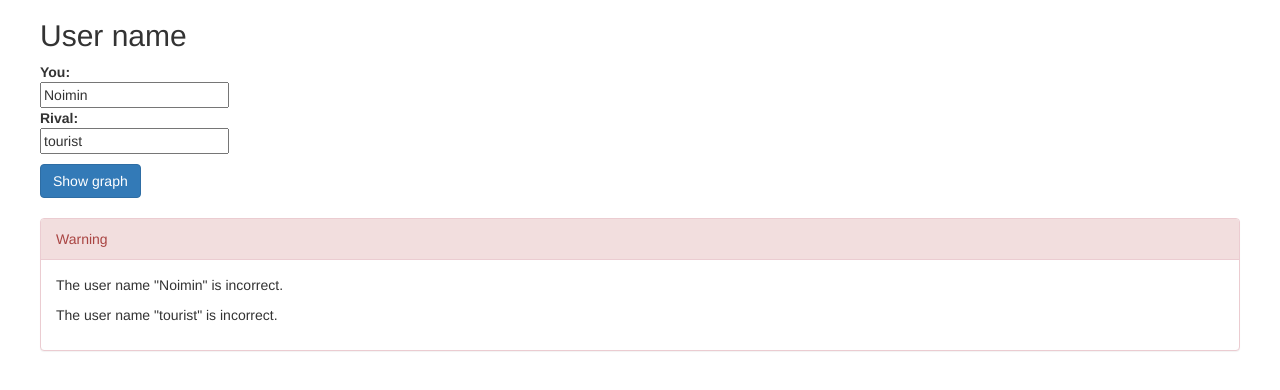
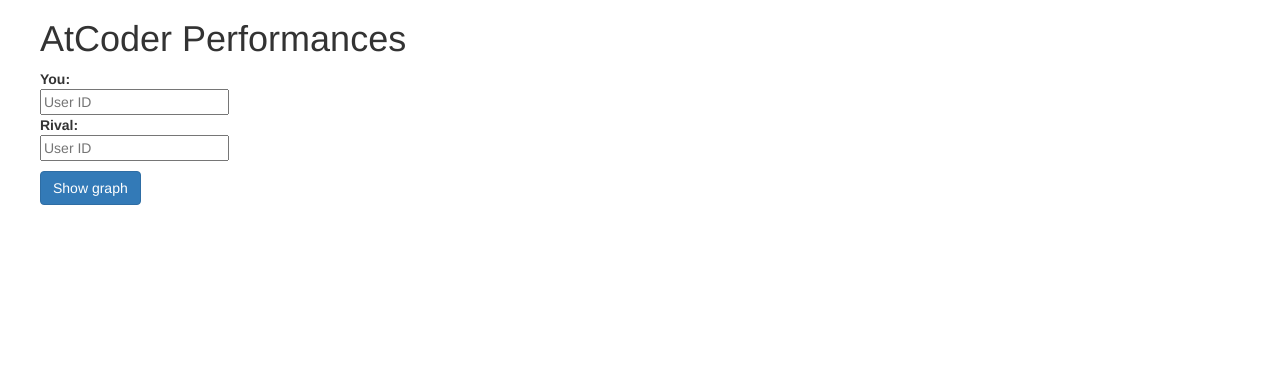
Before and after one commit to MinariYoshinari/WebComp, a Flask app: page / in a window 1280 px wide. Shown: the part 51-441 px from the top of the page. Run offline with Flask 2, Linux system fonts and the light colour scheme; data that the repository does not hold is empty; some libraries are stand-ins or nearby versions.

Commit message:
入力フォーム周りを改善

```diff
--- a/atcoder_performances.py
+++ b/atcoder_performances.py
@@ -13,20 +13,21 @@
 app = Flask(__name__)
 app.config.from_object(__name__)
 
-def create_graph(username="Noimin", rivalname="tourist"):
+def create_graph(username="", rivalname=""):
+    input_ = username or rivalname
     me = User(username)
     rival = User(rivalname)
     if me.performances is None or (rival.performances is None and rival.id):
         graph = None
     else:
         graph = Graph(me, rival)
-    return render_template('show_graph.html', me=me, rival=rival, graph=graph)
+    return render_template('show_graph.html', input=input_, me=me, rival=rival, graph=graph)
 
 @app.route('/')
 def init_graph():
     return create_graph()
 
-@app.route('/show_graph', methods=['POST'])
+@app.route('/', methods=['POST'])
 def show_graph():
     return create_graph(request.form['username'], request.form['rivalname'])
 
--- a/templates/show_graph.html
+++ b/templates/show_graph.html
@@ -1,15 +1,16 @@
 {% extends "layout.html" %}
     {% block body %}
-    <h2>User name</h2>
+        <h1>AtCoder Performances</h1>
         <form action="{{ url_for('show_graph') }}" method=post>
             <dl>
                 <dt>You:
-            <dd><input type=text name=username value={{ me.id }}>
+                <dd><input type=text name=username placeholder="User ID" value="{{ me.id }}">
                 <dt>Rival:
-            <dd><input type=text name=rivalname value={{ rival.id }}>
+                <dd><input type=text name=rivalname placeholder="User ID" value="{{ rival.id }}">
                 <dd style="padding: 10px 0 0 0"><input type=submit value="Show graph" class="btn btn-primary">
             </dl>
         </form>
+        {% if input %}
             {% if not(graph) %}
                 <div class="panel panel-danger">
                     <div class="panel-heading">
@@ -48,4 +49,5 @@
                     <div class="col-xs-2 col-sm-2 col-md-6 col-lg-6"></div>
                 </div>
             {% endif %}
+        {% endif %}
     {% endblock %}
--- a/user.py
+++ b/user.py
@@ -22,10 +22,13 @@
             self.avg5 = round(sum(islice(self.performances.values(), 5)) / 5)
 
     def __get_performances(self, id):
-        request = requests.get('https://atcoder.jp/user/{}/history'.format(id))
-        time.sleep(0.2)
-        bs_obj = BeautifulSoup(request.text, 'html.parser')
-        table = bs_obj.find('table', id='history')
+        if id:
+            request = requests.get('https://atcoder.jp/user/{}/history'.format(id))
+            time.sleep(0.2)
+            bs_obj = BeautifulSoup(request.text, 'html.parser')
+            table = bs_obj.find('table', id='history')
+        else:
+            table = None
 
         # 存在しないユーザだった場合
         if table is None:
```
Lines whose indentation alone changed are shown as unchanged.
